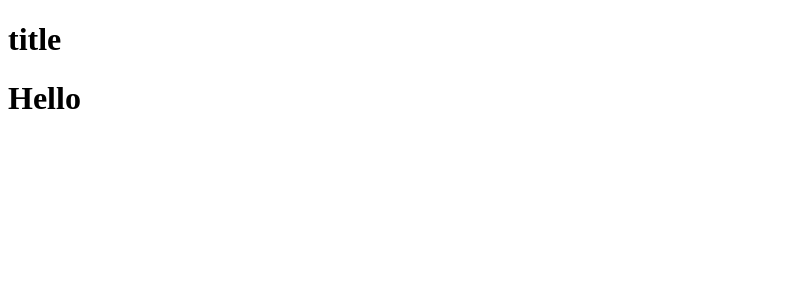
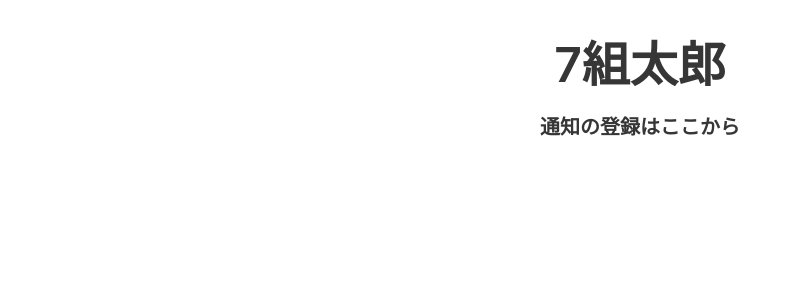
Before and after one commit to YuseiIto/nTaro, a Nuxt app: page / in a window 1280 px wide. Shown: the top 300 px of the page, without its empty margins (0-793 px from the left). Built offline with nearby package versions, Linux system fonts and the light colour scheme.

Commit message:
Create：header

```diff
--- a/client/components/head_logo.vue
+++ /dev/null
@@ -1,11 +0,0 @@
-<template>
-<h1>{{greeting}}</h1>
-</template>
-<script>
-export default{
-    name:"head_logo",
-    data:()=>{
-        return {greeting:"Hello"}
-    }
-}
-</script>
--- /dev/null
+++ b/client/components/ntaro_headder.vue
@@ -0,0 +1,24 @@
+<template>
+<header>
+    <h1 class="title is-1 centre top-title">7組太郎</h1>
+    <h3 class="title is-5 centre">通知の登録はここから</h3>
+</header>
+</template>
+<script>
+export default{
+    name:"ntaro_headder",
+    data:()=>{
+        return {greeting:"Hello"}
+    }
+}
+</script>
+
+<style>
+.top-title{
+  margin-top: 0.8em;
+}
+
+.centre{
+     text-align: center;
+}
+</style>
--- a/client/pages/index.vue
+++ b/client/pages/index.vue
@@ -1,14 +1,16 @@
 <template>
 <div>
-<h1>title</h1>
-<head_logo/>
+  <ntaro_headder/>
+
+
 </div>
 </template>
 <script>
-import head_logo from "../components/head_logo.vue"
+import ntaro_headder from "../components/ntaro_headder.vue"
+import 'bulma/css/bulma.css';
 export default {
   components:{
-      head_logo
+      ntaro_headder
   },
   head() {
     return {
```
